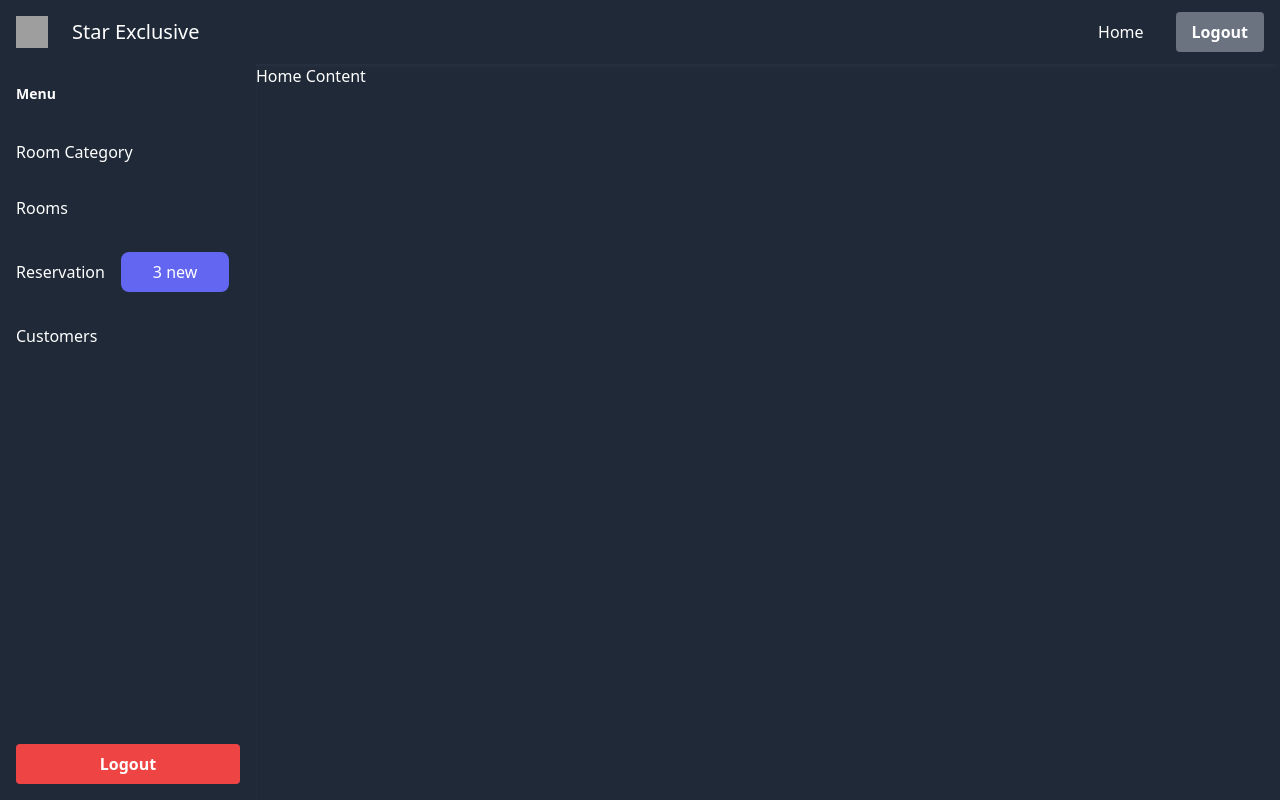
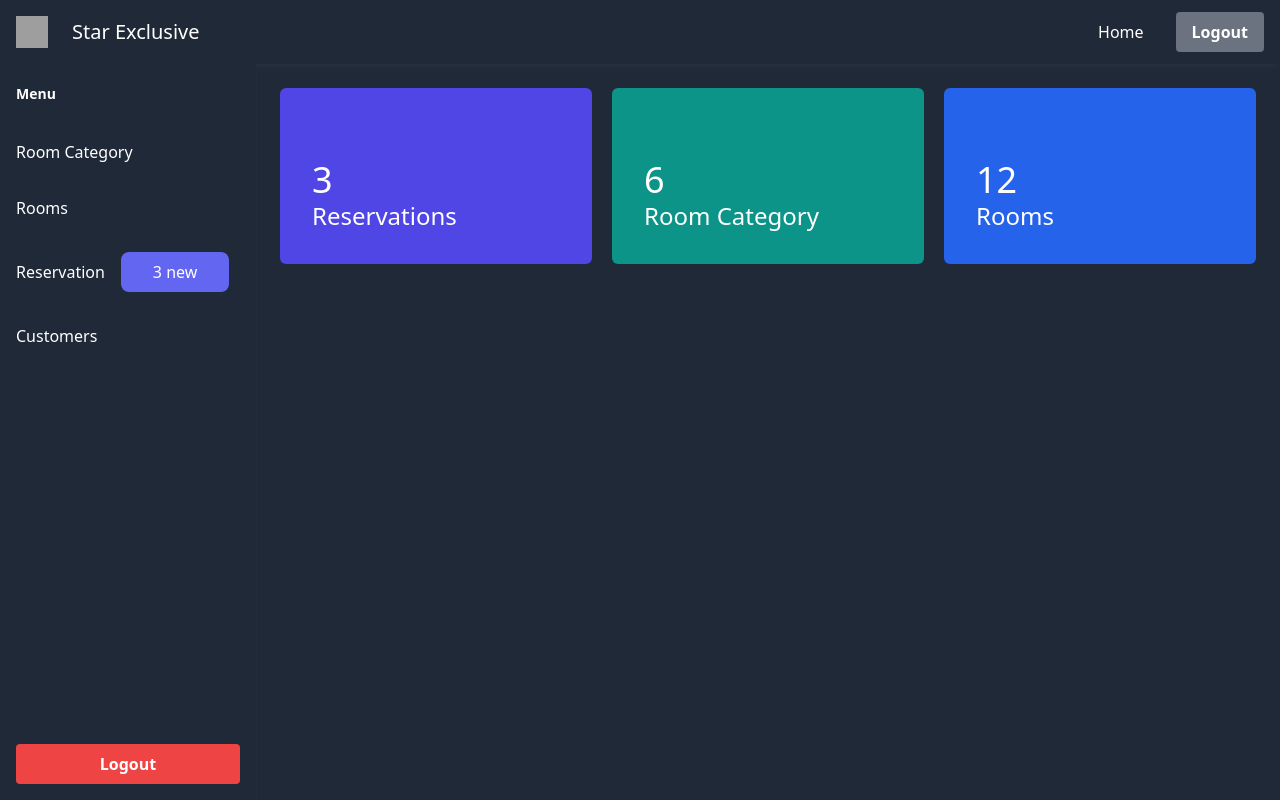
Before and after one commit to innocentperos/star-exclusive-server, a Django app: page /home/ in a window 1280 px wide. Run offline with Django 4.2, Linux system fonts and the light colour scheme; a user stored in the database is signed in; data comes from the database, SQL or seed files in the repository; some libraries are stand-ins or nearby versions; grey boxes are pictures that could not be loaded.

Commit message:
minor changes

```diff
--- a/hsr_admin/templates/hsr_admin/dashboard.html
+++ b/hsr_admin/templates/hsr_admin/dashboard.html
@@ -7,5 +7,23 @@
 
 
 {% block body %}
-<h1>Home Content</h1>
+<div class="grid grid-cols-3 gap-5 p-6">
+    <a href="{% url 'hsr_admin:reservation_list' %}" class="w-full p-8 text-2xl flex flex-col aspect-video rounded-md bg-indigo-600">
+        <span class="mt-auto text-4xl">{{status__}}</span>
+        <span>Reservations</span>
+
+    </a>
+
+    <a href="{% url 'hsr_admin:category_list' %}" class="w-full p-8 text-2xl flex flex-col aspect-video rounded-md bg-teal-600">
+        <span class="mt-auto text-4xl">{{status__category}}</span>
+        <span>Room Category</span>
+
+    </a>
+
+    <a href="{% url 'hsr_admin:room_list' %}" class="w-full p-8 text-2xl flex flex-col aspect-video rounded-md bg-blue-600">
+        <span class="mt-auto text-4xl">{{status__room }}</span>
+        <span>Rooms</span>
+
+    </a>
+</div>
 {% endblock body %}
--- a/hsr_admin/views.py
+++ b/hsr_admin/views.py
@@ -32,6 +32,10 @@ def new_reservations():
 
 def context_parse(context):
     context["status__"] = new_reservations()
+    context["status__category"] = RoomCategory.objects.all().count()
+    context["status__room"] = Room.objects.all().count()
+
+
 
     return context
 
@@ -64,6 +68,9 @@ def index(request: HttpRequest):
             template_name="hsr_admin/index.html",
             context={"message": "Wrong email address or password"},
         )
+
+    if request.user.is_authenticated:
+        return redirect("hsr_admin:home")
 
     return render(request, template_name="hsr_admin/index.html")
 
```
